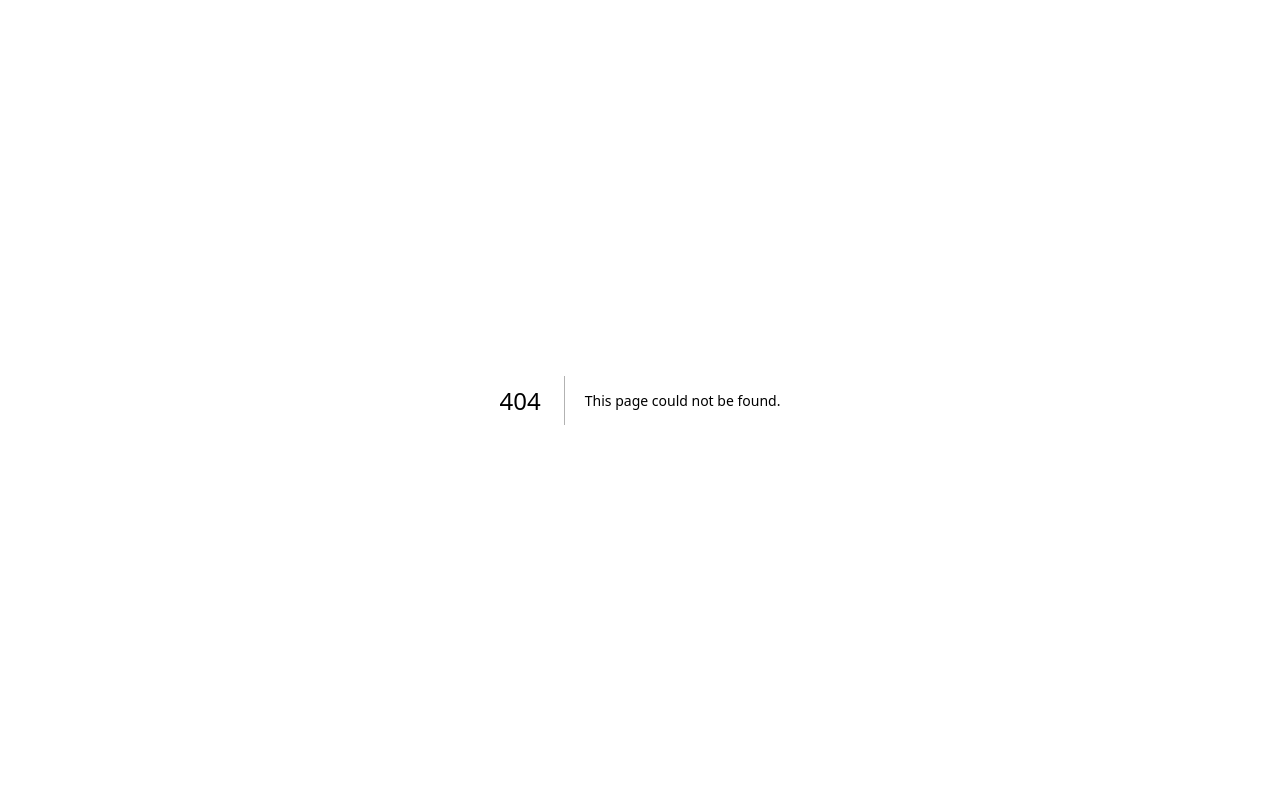
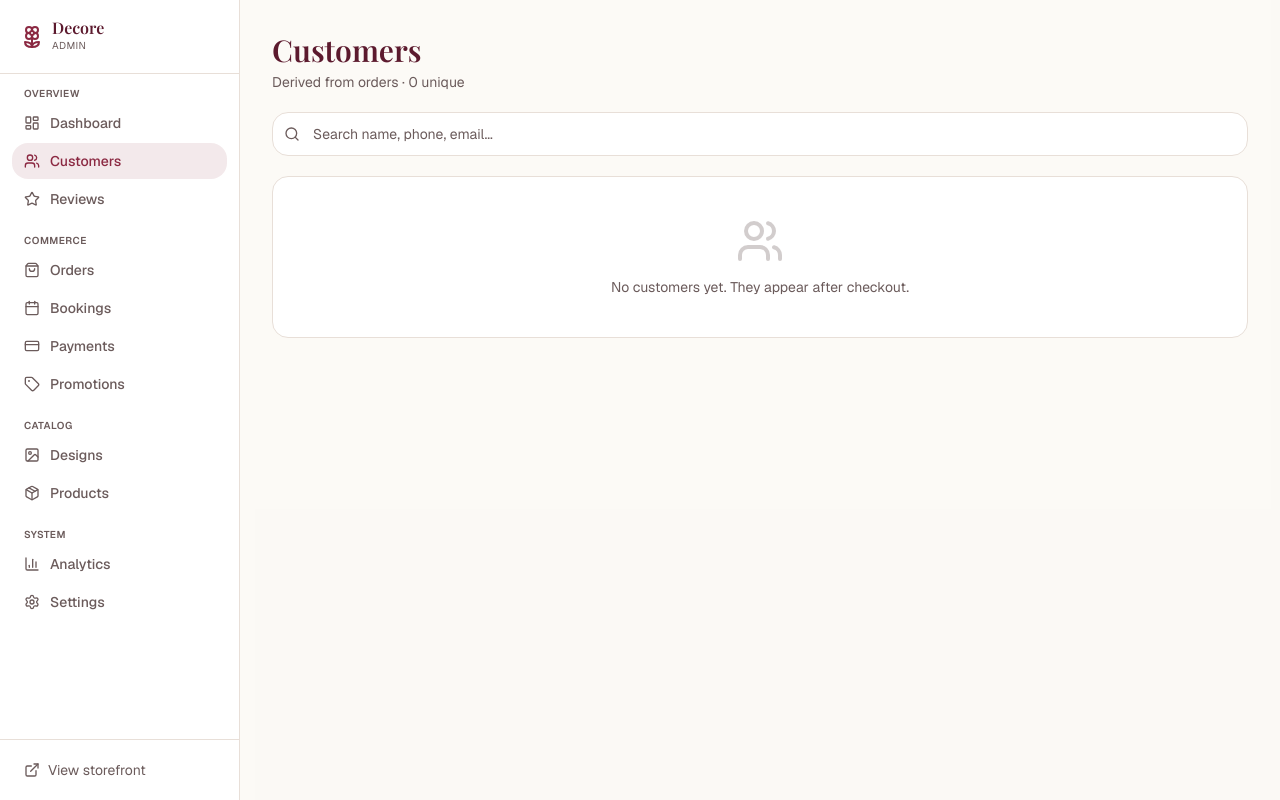
Before and after one commit to Menelik2/Decore, a Next.js app: page /admin/customers in a window 1280 px wide. Before the commit this address had no page. Built offline with nearby package versions, Linux system fonts and the light colour scheme.

Commit message:
Add admin customers and products pages

```diff
--- /dev/null
+++ b/src/app/admin/customers/page.tsx
@@ -0,0 +1,144 @@
+"use client"
+
+import { useEffect, useMemo, useState } from "react"
+import { Users, Search, Phone } from "lucide-react"
+import { Input } from "@/components/ui/input"
+import { formatPrice, formatDate } from "@/lib/utils"
+
+type Order = {
+  order_number: string
+  customer_name: string
+  customer_phone: string
+  customer_email?: string | null
+  total: number
+  status: string
+  created_at: string
+  city?: string
+}
+
+type CustomerRow = {
+  key: string
+  name: string
+  phone: string
+  email?: string
+  orders: number
+  spent: number
+  lastOrder: string
+  city?: string
+}
+
+export default function AdminCustomersPage() {
+  const [orders, setOrders] = useState<Order[]>([])
+  const [search, setSearch] = useState("")
+
+  useEffect(() => {
+    try {
+      const raw = localStorage.getItem("decore-orders")
+      if (raw) setOrders(JSON.parse(raw))
+    } catch {
+      // ignore
+    }
+  }, [])
+
+  const customers = useMemo(() => {
+    const map = new Map<string, CustomerRow>()
+    for (const o of orders) {
+      const key = (o.customer_phone || o.customer_name || "").trim()
+      if (!key) continue
+      const existing = map.get(key)
+      if (existing) {
+        existing.orders += 1
+        existing.spent += o.total || 0
+        if (new Date(o.created_at) > new Date(existing.lastOrder)) {
+          existing.lastOrder = o.created_at
+        }
+      } else {
+        map.set(key, {
+          key,
+          name: o.customer_name,
+          phone: o.customer_phone,
+          email: o.customer_email || undefined,
+          orders: 1,
+          spent: o.total || 0,
+          lastOrder: o.created_at,
+          city: o.city,
+        })
+      }
+    }
+    return Array.from(map.values()).sort((a, b) => b.spent - a.spent)
+  }, [orders])
+
+  const filtered = customers.filter((c) => {
+    if (!search.trim()) return true
+    const q = search.toLowerCase()
+    return (
+      c.name.toLowerCase().includes(q) ||
+      c.phone.includes(q) ||
+      c.email?.toLowerCase().includes(q)
+    )
+  })
+
+  return (
+    <div className="max-w-5xl mx-auto w-full">
+      <div className="mb-5">
+        <h1 className="font-serif text-xl sm:text-2xl md:text-3xl font-semibold text-deep-burgundy">
+          Customers
+        </h1>
+        <p className="text-xs sm:text-sm text-muted-foreground mt-1">
+          Derived from orders · {customers.length} unique
+        </p>
+      </div>
+
+      <div className="relative mb-5">
+        <Search className="absolute left-3 top-1/2 -translate-y-1/2 h-4 w-4 text-muted-foreground" />
+        <Input
+          placeholder="Search name, phone, email..."
+          value={search}
+          onChange={(e) => setSearch(e.target.value)}
+          className="pl-10 h-11"
+        />
+      </div>
+
+      {filtered.length === 0 ? (
+        <div className="rounded-2xl border border-border bg-white p-10 text-center">
+          <Users className="h-12 w-12 mx-auto text-muted-foreground/30 mb-3" />
+          <p className="text-sm text-muted-foreground">
+            No customers yet. They appear after checkout.
+          </p>
+        </div>
+      ) : (
+        <div className="space-y-2.5">
+          {filtered.map((c) => (
+            <div
+              key={c.key}
+              className="rounded-2xl border border-border bg-white p-4 flex items-start gap-3"
+            >
+              <div className="h-10 w-10 rounded-full bg-secondary flex items-center justify-center shrink-0 text-sm font-semibold text-primary">
+                {c.name?.charAt(0)?.toUpperCase() || "?"}
+              </div>
+              <div className="flex-1 min-w-0">
+                <p className="font-medium text-sm truncate">{c.name}</p>
+                <a
+                  href={`tel:${c.phone}`}
+                  className="inline-flex items-center gap-1 text-xs text-primary mt-0.5 min-h-[36px]"
+                >
+                  <Phone className="h-3 w-3" />
+                  {c.phone}
+                </a>
+                <p className="text-[11px] text-muted-foreground">
+                  {c.orders} order{c.orders > 1 ? "s" : ""} · Last{" "}
+                  {formatDate(c.lastOrder)}
+                  {c.city ? ` · ${c.city}` : ""}
+                </p>
+              </div>
+              <div className="text-right shrink-0">
+                <p className="text-sm font-semibold">{formatPrice(c.spent)}</p>
+                <p className="text-[10px] text-muted-foreground">lifetime</p>
+              </div>
+            </div>
+          ))}
+        </div>
+      )}
+    </div>
+  )
+}
--- /dev/null
+++ b/src/app/admin/products/page.tsx
@@ -0,0 +1,117 @@
+"use client"
+
+import { useState } from "react"
+import { Search, Package, ShoppingBag } from "lucide-react"
+import { Input } from "@/components/ui/input"
+import { Button } from "@/components/ui/button"
+import { products, productCategories } from "@/lib/data/products"
+import { useCart } from "@/lib/cart-context"
+import { formatPrice, cn } from "@/lib/utils"
+
+export default function AdminProductsPage() {
+  const [search, setSearch] = useState("")
+  const [category, setCategory] = useState("All")
+  const { addItem } = useCart()
+
+  const filtered = products.filter((p) => {
+    if (category !== "All" && p.category !== category) return false
+    if (search.trim()) {
+      const q = search.toLowerCase()
+      return p.name.toLowerCase().includes(q) || p.category.toLowerCase().includes(q)
+    }
+    return true
+  })
+
+  return (
+    <div className="max-w-6xl mx-auto w-full">
+      <div className="mb-5">
+        <h1 className="font-serif text-xl sm:text-2xl md:text-3xl font-semibold text-deep-burgundy">
+          Products
+        </h1>
+        <p className="text-xs sm:text-sm text-muted-foreground mt-1">
+          Flower products ({products.length}) — manage via Supabase when connected
+        </p>
+      </div>
+
+      <div className="flex flex-col gap-2.5 mb-5">
+        <div className="relative">
+          <Search className="absolute left-3 top-1/2 -translate-y-1/2 h-4 w-4 text-muted-foreground" />
+          <Input
+            placeholder="Search products..."
+            value={search}
+            onChange={(e) => setSearch(e.target.value)}
+            className="pl-10 h-11"
+          />
+        </div>
+        <div className="flex gap-2 overflow-x-auto pb-1 -mx-1 px-1 scrollbar-none">
+          {productCategories.map((c) => (
+            <button
+              key={c}
+              type="button"
+              onClick={() => setCategory(c)}
+              className={cn(
+                "shrink-0 rounded-full px-3.5 py-2 text-xs font-medium min-h-[40px] touch-manipulation",
+                category === c
+                  ? "bg-primary text-white"
+                  : "bg-white border border-border text-foreground/80"
+              )}
+            >
+              {c}
+            </button>
+          ))}
+        </div>
+      </div>
+
+      <div className="grid grid-cols-1 sm:grid-cols-2 lg:grid-cols-3 gap-3">
+        {filtered.map((p) => (
+          <div
+            key={p.id}
+            className="rounded-2xl border border-border bg-white overflow-hidden flex sm:flex-col"
+          >
+            <div className="w-24 sm:w-full aspect-square sm:aspect-[4/3] shrink-0 bg-muted">
+              {/* eslint-disable-next-line @next/next/no-img-element */}
+              <img src={p.image} alt="" className="h-full w-full object-cover" />
+            </div>
+            <div className="p-3 sm:p-4 flex-1 flex flex-col min-w-0">
+              <p className="text-[10px] font-medium text-primary uppercase tracking-wide">
+                {p.category}
+              </p>
+              <h3 className="font-medium text-sm leading-snug truncate">{p.name}</h3>
+              <p className="text-xs text-muted-foreground line-clamp-2 mt-0.5 hidden sm:block">
+                {p.description}
+              </p>
+              <div className="mt-auto pt-2 flex items-center justify-between gap-2">
+                <span className="font-semibold text-sm">{formatPrice(p.price)}</span>
+                <Button
+                  size="sm"
+                  variant="outline"
+                  className="text-xs gap-1 min-h-[36px]"
+                  onClick={() =>
+                    addItem({
+                      id: p.id,
+                      product_id: p.id,
+                      name: p.name,
+                      price: p.price,
+                      image: p.image,
+                      slug: p.slug,
+                    })
+                  }
+                >
+                  <ShoppingBag className="h-3.5 w-3.5" />
+                  Test add
+                </Button>
+              </div>
+            </div>
+          </div>
+        ))}
+      </div>
+
+      {filtered.length === 0 && (
+        <div className="rounded-2xl border border-border bg-white p-10 text-center">
+          <Package className="h-10 w-10 mx-auto text-muted-foreground/30 mb-2" />
+          <p className="text-sm text-muted-foreground">No products match</p>
+        </div>
+      )}
+    </div>
+  )
+}
```
